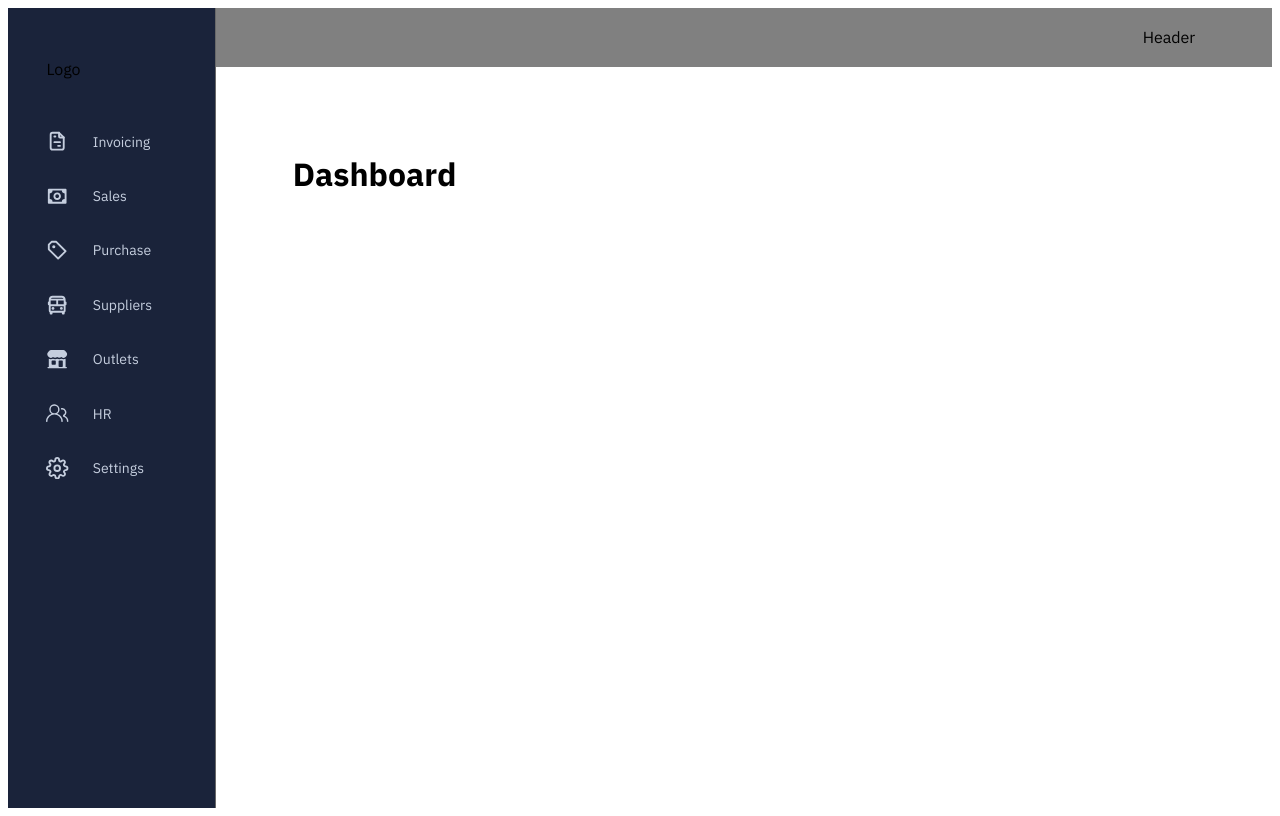
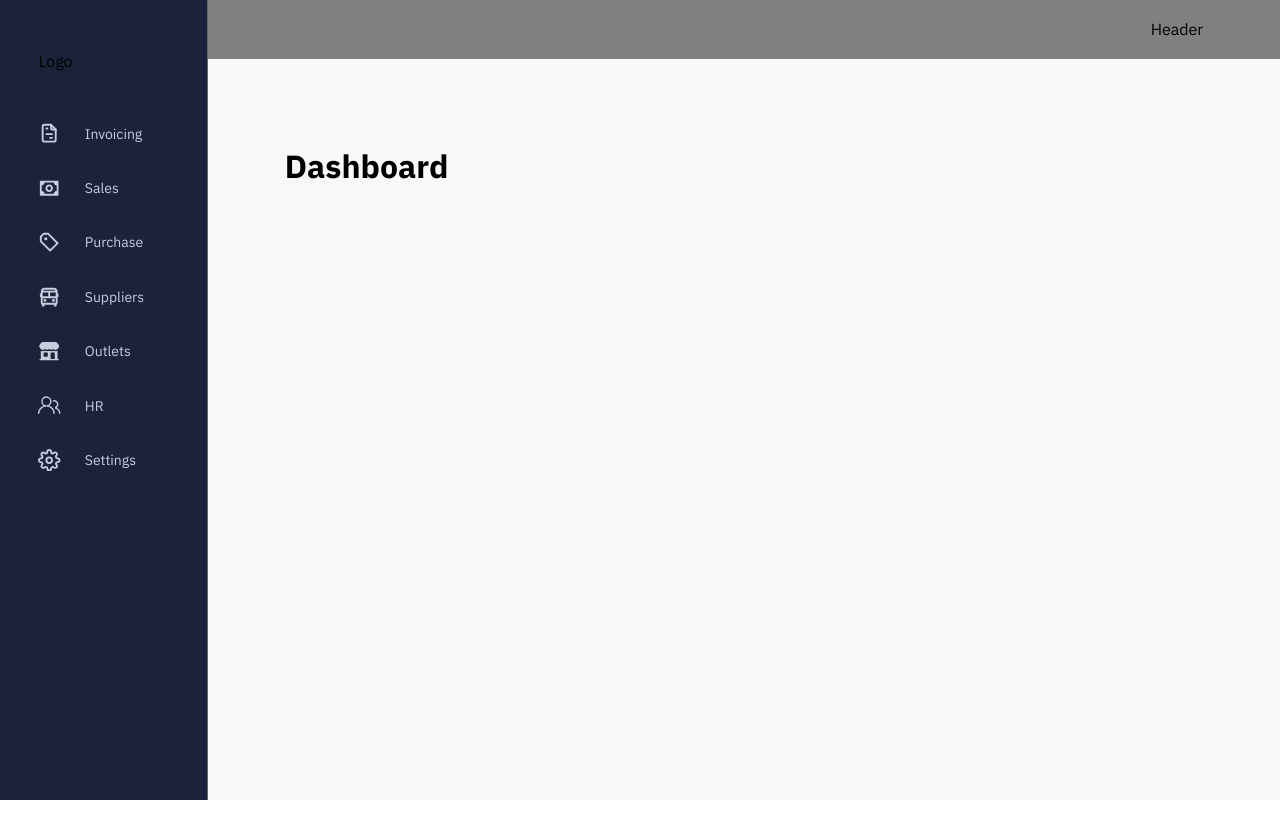
Before and after one commit to sasholilov/rendERP, a React (Vite) app: page /dashboard in a window 1280 px wide. Built offline with nearby package versions, Linux system fonts and the light colour scheme.

Commit message:
create global styles

```diff
--- /dev/null
+++ b/src/styles/GlobalStyles.js
@@ -0,0 +1,9 @@
+import { createGlobalStyle } from "styled-components";
+
+const GlobalStyles = createGlobalStyle`
+body {
+    padding: 0;
+    margin: 0;
+}
+`;
+export default GlobalStyles;
--- a/src/ui/AppLayout.jsx
+++ b/src/ui/AppLayout.jsx
@@ -2,6 +2,7 @@ import { Outlet } from "react-router-dom";
 import styled from "styled-components";
 import Header from "./Header";
 import Sidebar from "./Sidebar";
+import GlobalStyles from "../styles/GlobalStyles";
 
 const StyledAppLayout = styled.div`
   display: grid;
@@ -20,12 +21,14 @@ const Container = styled.div`
 `;
 
 const Main = styled.main`
-  background-color: #fff;
+  background-color: #f8f8f8;
   padding: 4rem 4.8rem 6.4rem;
   overflow: scroll;
 `;
 function AppLayout() {
   return (
+    <>
+      <GlobalStyles />
       <StyledAppLayout>
         <Header />
         <Sidebar />
@@ -35,6 +38,7 @@ function AppLayout() {
           </Container>
         </Main>
       </StyledAppLayout>
+    </>
   );
 }
 
```
Lines whose indentation alone changed are shown as unchanged.
